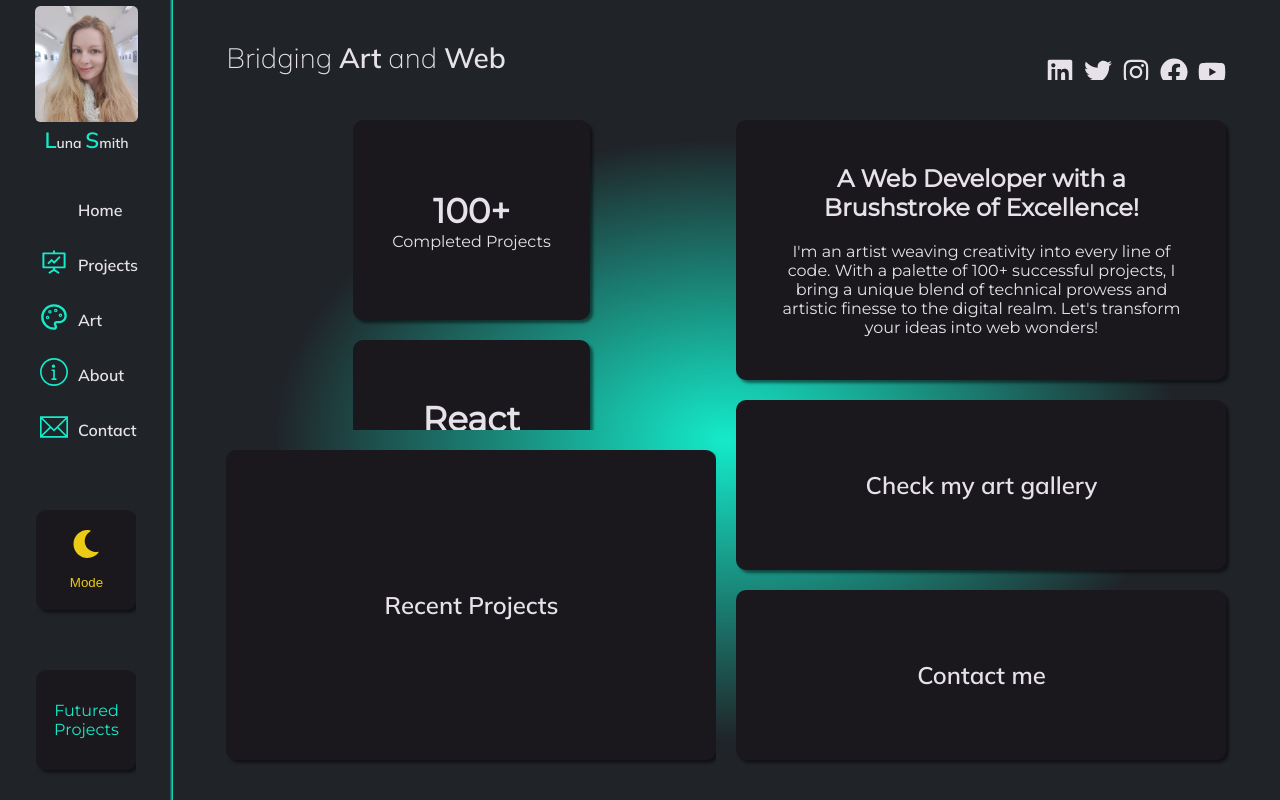
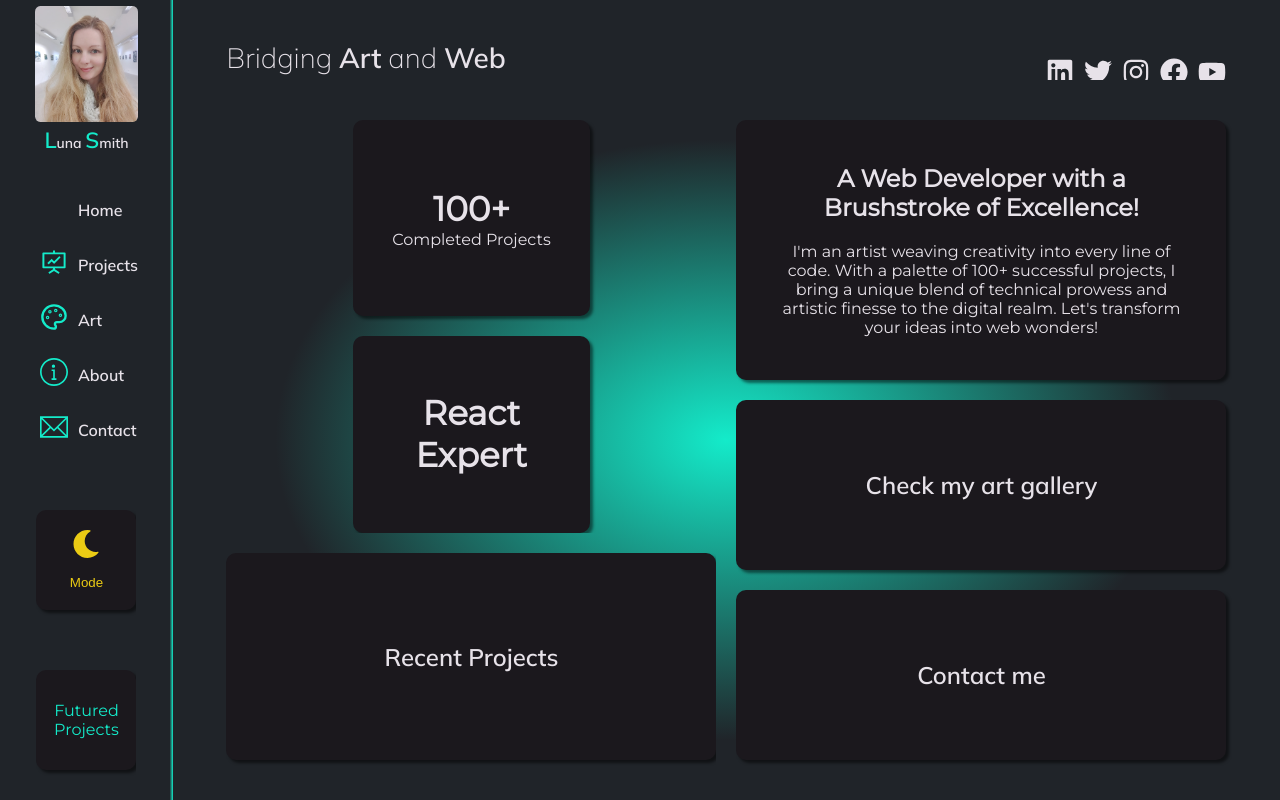
Before and after one commit to Lu-Smith/new_react_portfolio_sass, a React (Create React App) app: page / in a window 1280 px wide. Built offline with nearby package versions, Linux system fonts and the light colour scheme; some icons are missing.

Commit message:
Delated unnecessary items

```diff
--- a/src/App.tsx
+++ b/src/App.tsx
@@ -6,10 +6,8 @@ import Home from './pages';
 import Projects from './pages/projects';
 import Contact from './pages/contact';
 import About from './pages/about';
-import WebDesigns from './pages/webdesigns';
 import Games from './pages/games';
 import FineArt from './pages/fineart';
-import DigitalArt from './pages/digitalart';
 
 function App() {
 
@@ -21,10 +19,8 @@ function App() {
           <Route path="/contact" element={<Contact />} />
           <Route path="/about" element={<About />} />
           <Route path="/projects" element={<Projects />} />
-          <Route path="/webdesings" element={<WebDesigns />} />
           <Route path="/games" element={<Games />} />
           <Route path="/fineart" element={<FineArt />} />
-          <Route path="/digitalart" element={<DigitalArt />} />
         </Routes>
       </Router>
     </div>
--- a/src/components/DigitalArt.tsx
+++ /dev/null
@@ -1,9 +0,0 @@
-import React from 'react'
-
-const DigitalArt = () => {
-  return (
-    <div className='DigitalArt'>DigitalArt</div>
-  )
-}
-
-export default DigitalArt
--- a/src/components/Hero.tsx
+++ b/src/components/Hero.tsx
@@ -11,7 +11,9 @@ const Hero = ({ mode, handleMode }: ModeProps) => {
   return (
     <div className={`Hero ${mode === 'light' ? 'lightMode' : 'darkMode'}`}>
       <div className="futuredContainer">
-        <FuturedComponents />
+        <div className="futuredProjects">
+          <FuturedComponents />
+        </div>
         <div className="recentProjects">
           <Link to="/projects"><h2>Recent Projects</h2></Link>
         </div>
--- a/src/components/WebDesigns.tsx
+++ /dev/null
@@ -1,9 +0,0 @@
-import React from 'react'
-
-const WebDesigns = () => {
-  return (
-    <div className='WebDesigns'>WebDesigns</div>
-  )
-}
-
-export default WebDesigns
--- a/src/pages/digitalart.js
+++ /dev/null
@@ -1,14 +0,0 @@
-import React from "react";
-import DigitalArt from "../components/DigitalArt";
-import ScrollToTop from "../components/ScrollToTop";
-
-const digitalart = () => {
-  return (
-    <>
-      <ScrollToTop />
-      <DigitalArt />
-    </>
-  );
-};
-
-export default digitalart;
--- a/src/pages/webdesigns.js
+++ /dev/null
@@ -1,14 +0,0 @@
-import React from "react";
-import WebDesigns from "../components/WebDesigns";
-import ScrollToTop from "../components/ScrollToTop";
-
-const webdesigns = () => {
-  return (
-    <>
-      <ScrollToTop />
-      <WebDesigns />
-    </>
-  );
-};
-
-export default webdesigns;
--- a/src/styles/futuredContainer.scss
+++ b/src/styles/futuredContainer.scss
@@ -4,12 +4,13 @@
     gap: 20px;
     width: 100%;
     height: 100%;
+    overflow: hidden;
 
     .boxContainer {
         background-color: $primary-background;
         border-radius: 10px;
         width: 48.5%;
-        height: 200px;
+        height: 47.5%;
         @include flex-direction(center, column);
         text-align: center;
         box-shadow: $primary-shadow;
--- a/src/styles/hero.scss
+++ b/src/styles/hero.scss
@@ -69,13 +69,20 @@
     @include flex-direction(center, row);
 
     .futuredContainer {
-        flex:1;
+        flex: 1;
         height: 100%;
         padding: $basic-padding-right;
         @include flex-direction(center, column);
         gap: 20px;
 
+        .futuredProjects {
+            flex: 2;
+            width: 100%;
+            height: 100%;
+        }
+
         .recentProjects {
+            flex: 1;
             border-radius: 10px;
             text-align: center;
             box-shadow: $primary-shadow;
```
